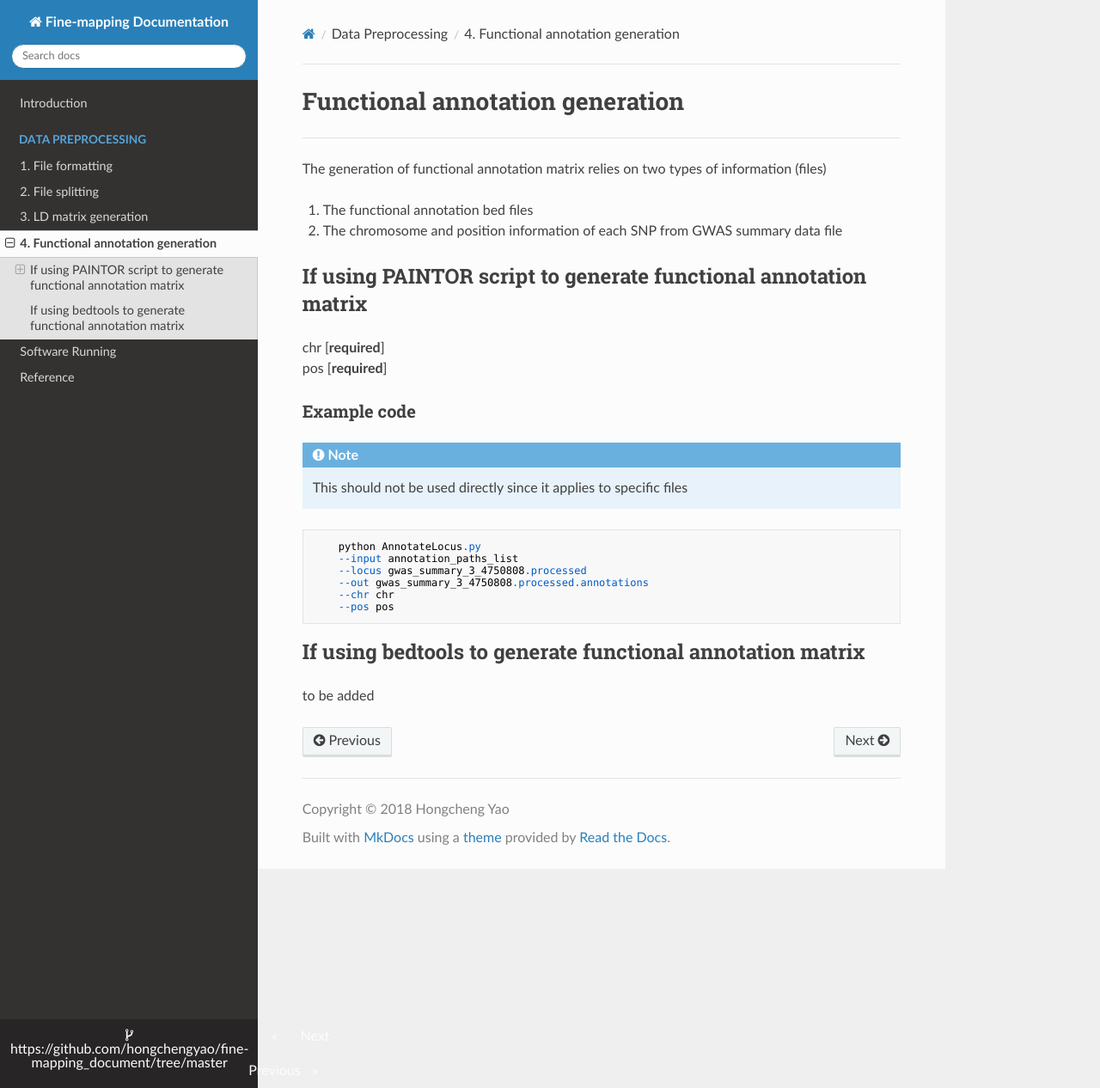
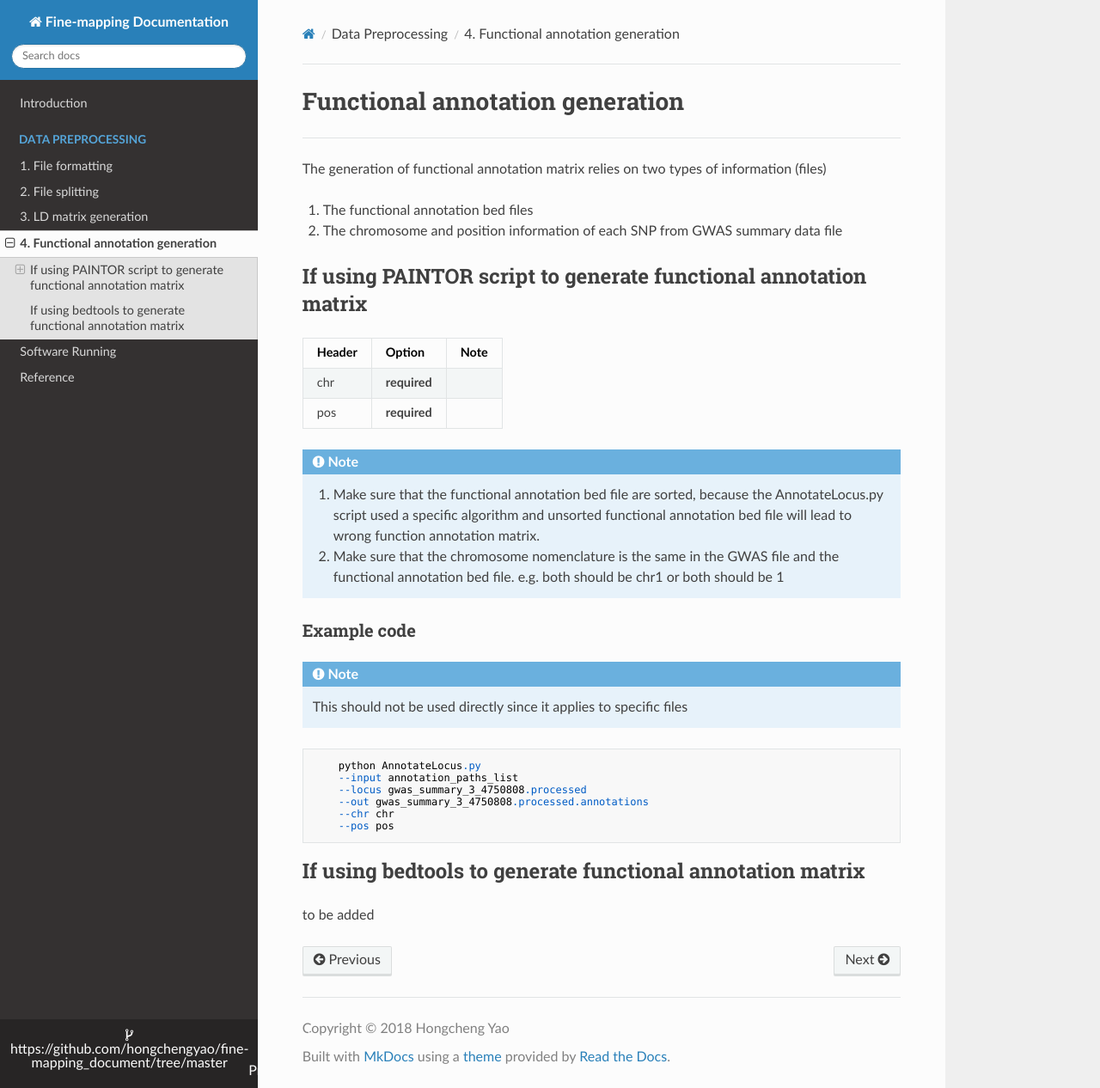
Before and after one commit to hongchengyao/fine-mapping_document, an MkDocs documentation site: the page built from docs/preprocessing/functional_annotation_generation.md, in a window 1280 px wide and 1266 px high. Shown: the whole window at 86% size. Built offline with MkDocs 1.6.1, drawn with Linux system fonts in a browser that asks for light colours; nearby versions of some CDN libraries; old or Windows-style settings are respelled for this version of MkDocs.

Commit message:
major update

```diff
--- a/docs/preprocessing/functional_annotation_generation.md
+++ b/docs/preprocessing/functional_annotation_generation.md
@@ -6,8 +6,16 @@ The generation of functional annotation matrix relies on two types of informatio
 2. The chromosome and position information of each SNP from GWAS summary data file
 
 ## If using PAINTOR script to generate functional annotation matrix
-chr [**required**]
-pos [**required**]
+| Header | Option | Note |
+|---|---|---|
+| chr | **required** | |
+| pos | **required** | |
+
+!!! Note
+
+    1. Make sure that the functional annotation bed file are sorted, because the AnnotateLocus.py script used a specific algorithm and unsorted functional annotation bed file will lead to wrong function annotation matrix.
+    2. Make sure that the chromosome nomenclature is the same in the GWAS file and the functional annotation bed file. e.g. both should be chr1 or both should be 1
+
 ### Example code
 
 !!! Note
```
Also changed, not shown: docs/preprocessing/file_split.md (+4 -0 lines), docs/preprocessing/ld_matrix_generation.md (+2 -0 lines), docs/reference.md (+9 -0 lines), docs/software_running.md (+4 -0 lines).
